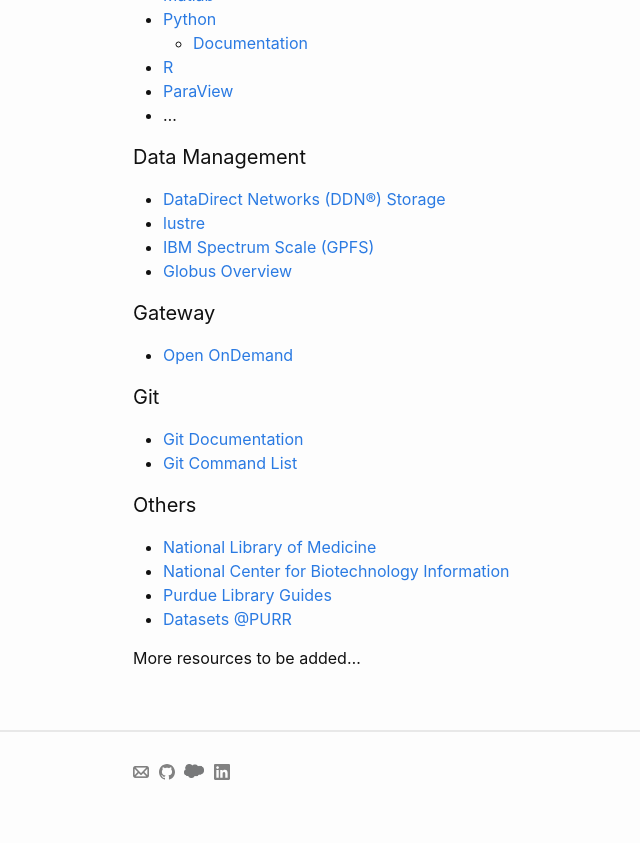
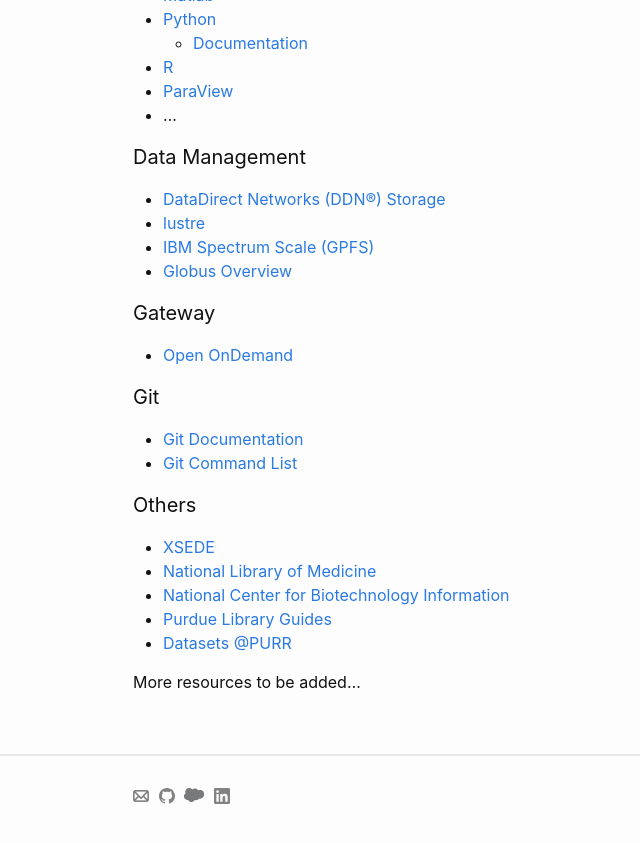
Before and after one commit to Ruyi95/Ruyi95.github.io, a Jekyll site: the page built from HPC.markdown, in a window 1280 px wide and 900 px high, scrolled down 952 px. Shown: the top 843 px of the window, without its empty margins (137-777 px from the left). Built offline with Jekyll 4.4.1, drawn with Linux system fonts in a browser that asks for light colours.

Commit message:
A link to XSEDE is added.

```diff
--- a/HPC.markdown
+++ b/HPC.markdown
@@ -58,6 +58,7 @@ permalink: /HPC/
 - <a href="https://education.github.com/git-cheat-sheet-education.pdf" target="_blank">Git Command List</a>
 
 #### Others ####
+- <a href="https://www.xsede.org" target="_blank">XSEDE</a>
 - <a href="https://www.nlm.nih.gov" target="_blank">National Library of Medicine</a>
 - <a href="https://www.ncbi.nlm.nih.gov" target="_blank">National Center for Biotechnology Information</a>
 - <a href="https://guides.lib.purdue.edu" target="_blank">Purdue Library Guides</a>
```
